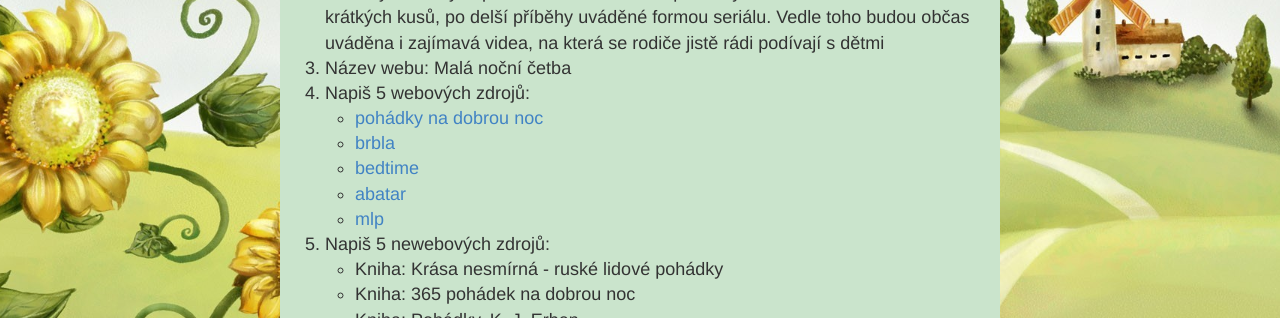
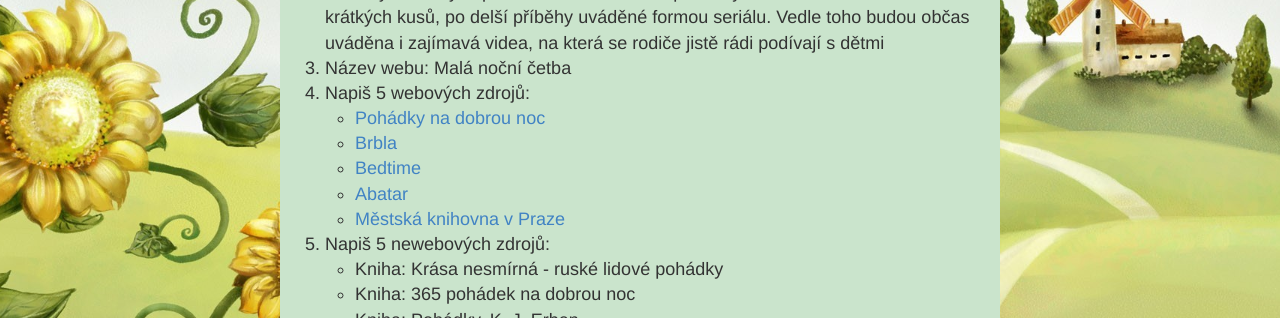
Before and after one commit to 450000/450000.github.io, a Jekyll site: the page built from about.md, in a window 1280 px wide. Shown: the part 498-816 px from the top of the page. Built offline with Jekyll 4.4.1, drawn with Linux system fonts in a browser that asks for light colours.

Commit message:
Úprava pravopisu u odkazů

```diff
--- a/about.md
+++ b/about.md
@@ -19,11 +19,11 @@ uváděné formou seriálu. Vedle toho budou občas uváděna i zajímavá videa
 na která se rodiče jistě rádi podívají s dětmi
 3. Název webu: Malá noční četba
 4. Napiš 5 webových zdrojů:
-  *   [pohádky na dobrou noc](http://www.pohadky-na-dobrou-noc.cz/)
-  *   [brbla](http://brbla.net/pohadky/)
-  *   [bedtime](http://www.bedtime.com/category/stories/fairy-tales/)
-  *   [abatar](http://www.abatar.cz/)
-  *   [mlp](https://www.mlp.cz/cz/projekty/on-line-projekty/)
+  *   [Pohádky na dobrou noc](http://www.pohadky-na-dobrou-noc.cz/)
+  *   [Brbla](http://brbla.net/pohadky/)
+  *   [Bedtime](http://www.bedtime.com/category/stories/fairy-tales/)
+  *   [Abatar](http://www.abatar.cz/)
+  *   [Městská knihovna v Praze](https://www.mlp.cz/cz/projekty/on-line-projekty/)
 5. Napiš 5 newebových zdrojů:
   *   Kniha: Krása nesmírná - ruské lidové pohádky
   *   Kniha: 365 pohádek na dobrou noc
```
